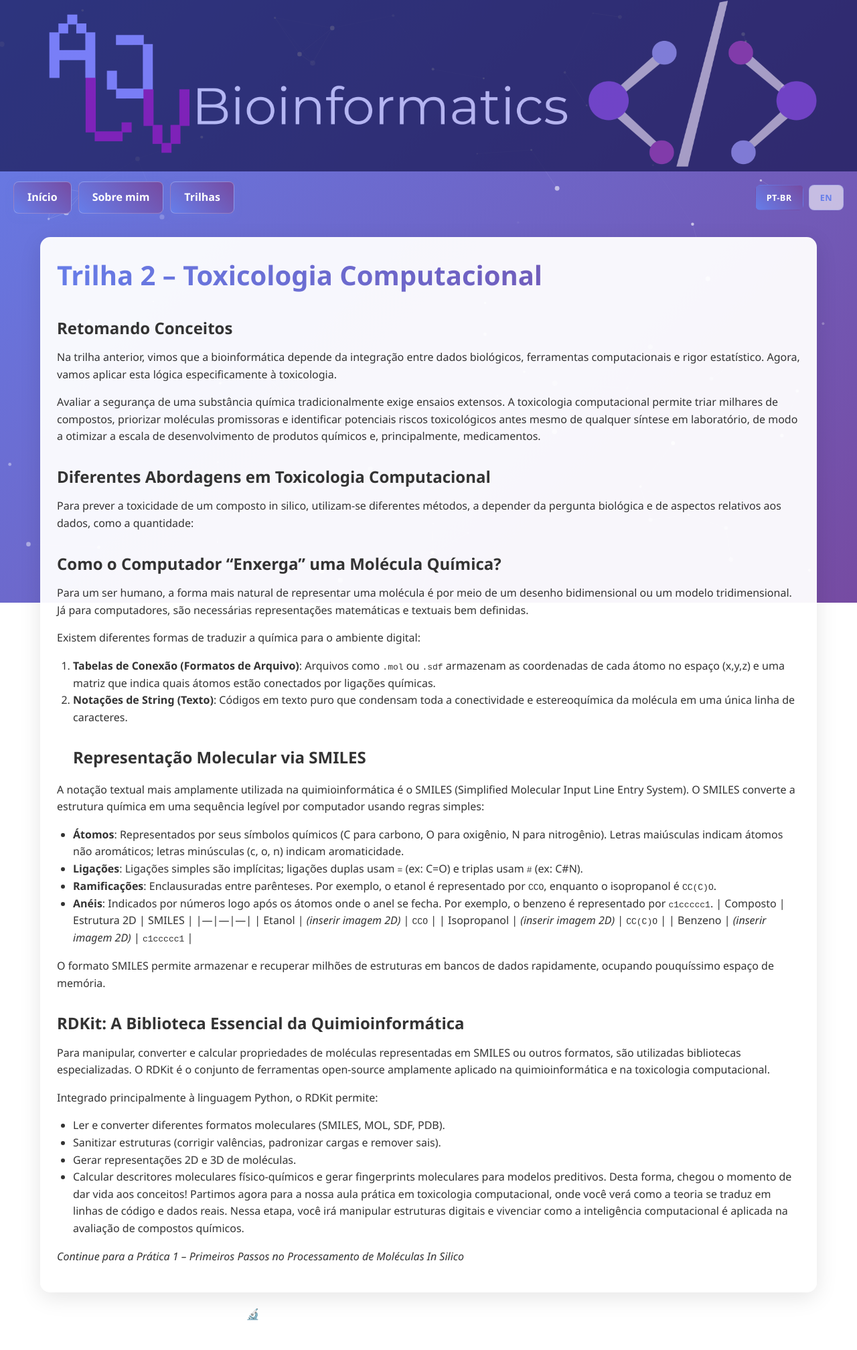
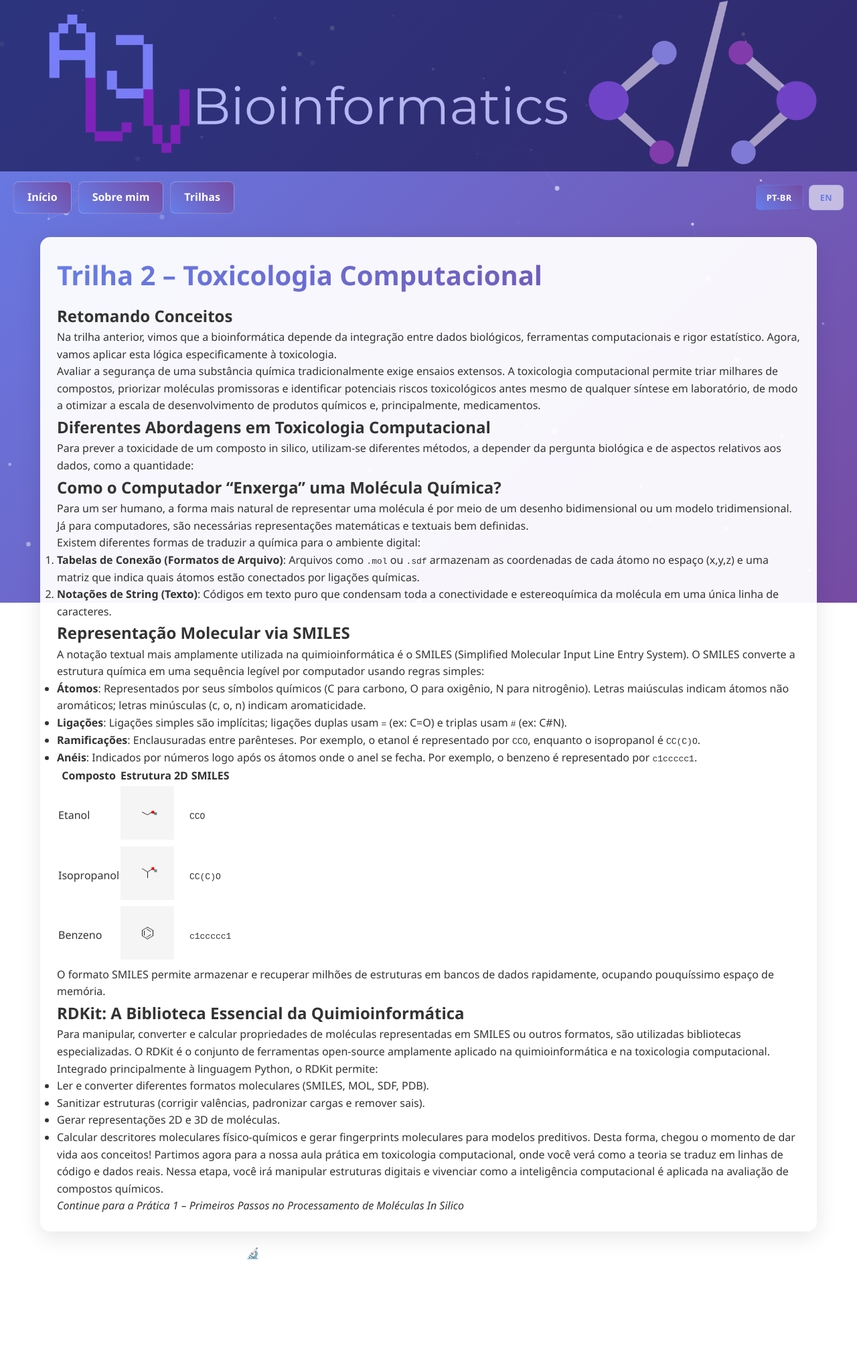
Before and after one commit to annejosiele/AJLV-Bioinformatics, a Jekyll site: the page built from toxicologia/trilha2.md, in a window 1280 px wide. Shown: the whole page at 67% size. Built offline with Jekyll 4.4.1, drawn with Linux system fonts in a browser that asks for light colours; after the commit the page ends 1925 px from its top, so only the background shows below that.

Commit message:
Add quadro

```diff
--- a/assets/css/style.css
+++ b/assets/css/style.css
@@ -97,23 +97,6 @@ body {
     padding: 20px;
     position: relative;
     z-index: 1;
-}
-
-.page-content p {
-    margin-bottom: 1rem;
-}
-
-.page-content h2,
-.page-content h3,
-.page-content h4 {
-    margin-top: 1.75rem;
-    margin-bottom: 0.75rem;
-}
-
-.page-content ul,
-.page-content ol {
-    margin-bottom: 1rem;
-    padding-left: 1.5rem;
 }
 
 header {
--- a/toxicologia/trilha2.md
+++ b/toxicologia/trilha2.md
@@ -33,13 +33,13 @@ A notação textual mais amplamente utilizada na quimioinformática é o SMILES
 - **Ligações**: Ligações simples são implícitas; ligações duplas usam `=` (ex: C=O) e triplas usam `#` (ex: C#N).
 - **Ramificações**: Enclausuradas entre parênteses. Por exemplo, o etanol é representado por `CCO`, enquanto o isopropanol é `CC(C)O`.
 - **Anéis**: Indicados por números logo após os átomos onde o anel se fecha. Por exemplo, o benzeno é representado por `c1ccccc1`.
+
 | Composto | Estrutura 2D | SMILES |
 |---|---|---|
-| Etanol | *(inserir imagem 2D)* | `CCO` |
-| Isopropanol | *(inserir imagem 2D)* | `CC(C)O` |
-| Benzeno | *(inserir imagem 2D)* | `c1ccccc1` |
+| Etanol | <img src="/assets/figures/Ethanol.png" width="80"> | `CCO` |
+| Isopropanol | <img src="/assets/figures/Isopropanol.png" width="80"> | `CC(C)O` |
+| Benzeno | <img src="/assets/figures/Benzene.png" width="80"> | `c1ccccc1` |
 
-<!-- TODO: substituir "(inserir imagem 2D)" pelas estruturas renderizadas (dá pra gerar com Draw.MolsToGridImage do RDKit e exportar como imagem) -->
 
 O formato SMILES permite armazenar e recuperar milhões de estruturas em bancos de dados rapidamente, ocupando pouquíssimo espaço de memória.
 
```
Also changed, not shown: assets/figures/Benzene.png (added), assets/figures/Ethanol.png (added), assets/figures/Isopropanol.png (added).
